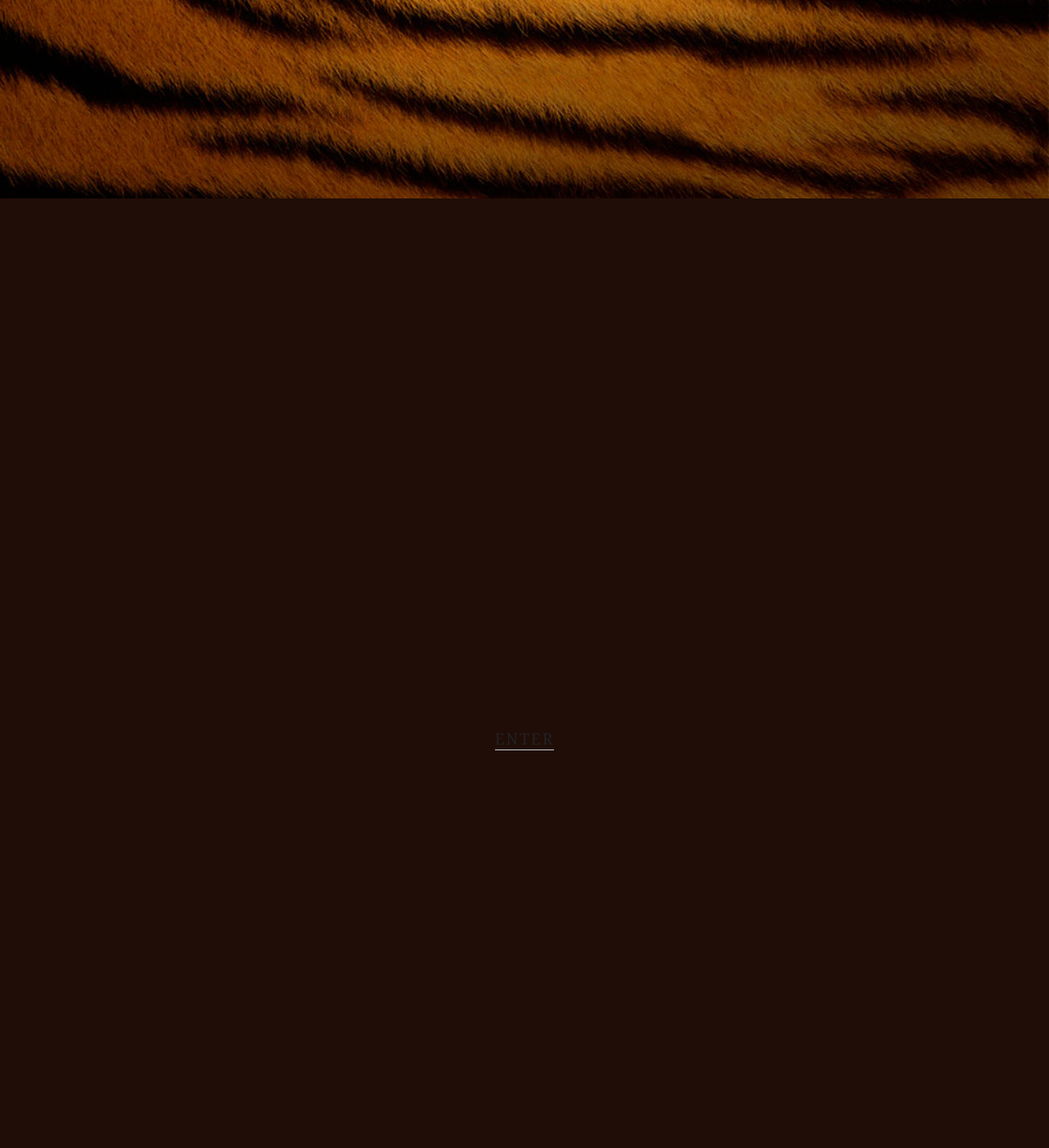
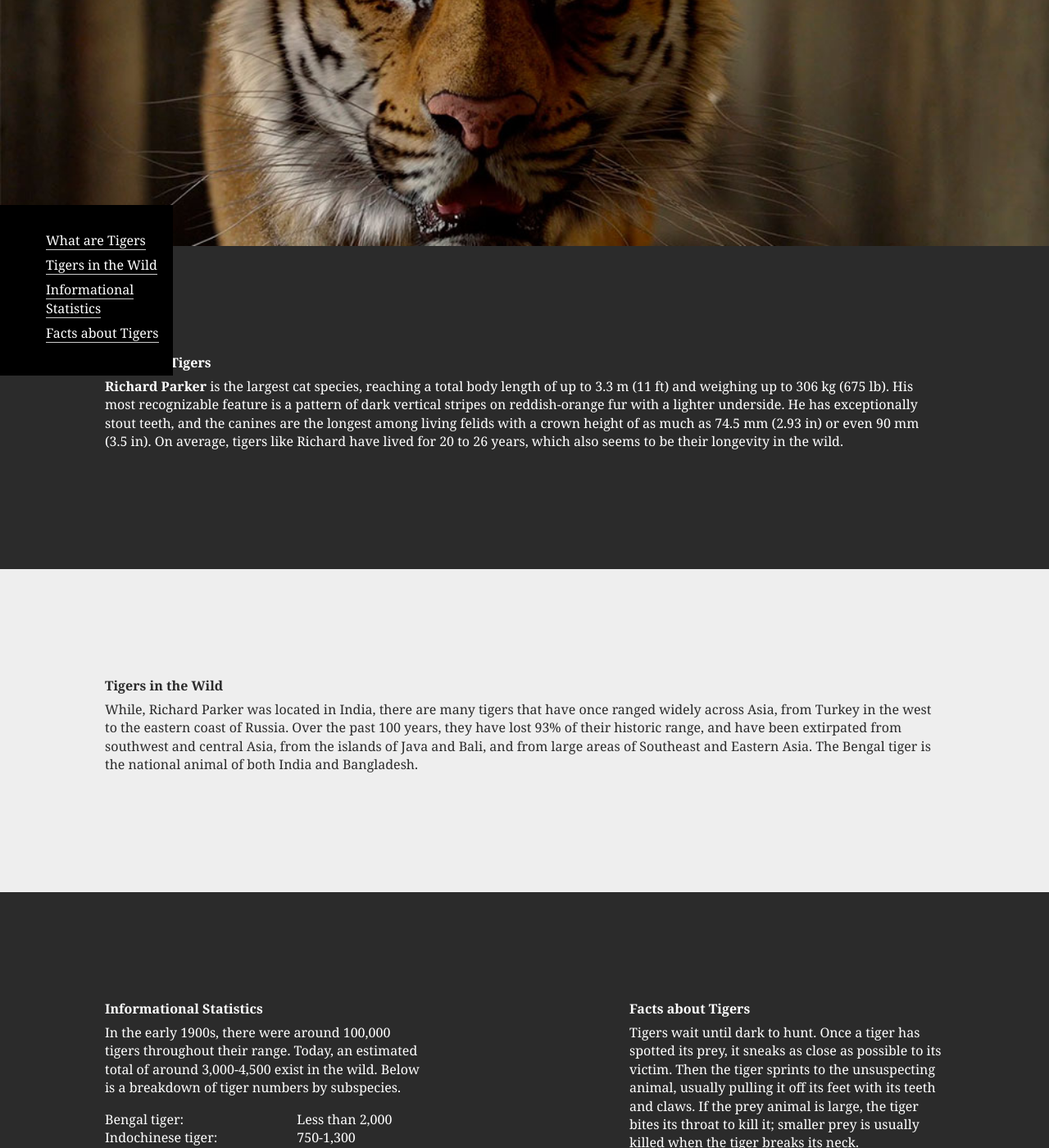
Before and after one commit to emdsgn/large-data-website, a Jekyll site: the page built from index.html, in a window 1280 px wide and 1400 px high, scrolled down 270 px. Shown: the whole window at 82% size. Built offline with Jekyll 4.4.1, drawn with Linux system fonts in a browser that asks for light colours; Markdown is read by kramdown in place of the engine named in the settings; before the commit the page ends 900 px from its top, so only the background shows below that; some of the changed text lies outside the part shown.

Commit message:
Got rid of the launch screen

```diff
--- a/index.html
+++ b/index.html
@@ -1,26 +1,65 @@
 ---
-layout: home
-title: Richard Parker
+layout: default
+title: Richard Parker - A tiger.
 ---
 
-<div class="grid grid-padding">
-  <div class="unit unit-s-1 unit-m-1-2 unit-l-1 coverphoto">
-    <img src="{{site.baseurl}}/img/tiger-fur800.jpg" class="flex-img s-img" alt="A Photo of a Tiger's Fur">
+<div class="sidebar">
+  <nav class="sidebarnav">
+    <ul>
+      <li><a href="#wt">What are Tigers</a></li>
+      <li><a href="#titw">Tigers in the Wild</a></li>
+      <li><a href="#is">Informational Statistics</a></li>
+      <li><a href="#fat">Facts about Tigers</a></li>
+    </ul>
+  </nav>
+</div>
+
+<div class="grid">
+  <div class="unit unit-s-1 unit-m-1 unit-l-1">
+    <img src="{{site.baseurl}}/img/richardparker.jpg" class="flex-img img-l-1" alt="">
+    <img src="{{site.baseurl}}/img/richardparker800.jpg" class="flex-img img-s-1" alt="">
+    <div class="unit-spacer" id="wt">
+      <h2>What are Tigers</h2>
+      <p><strong>Richard Parker</strong> is the largest cat species, reaching a total body length of up to 3.3 m (11 ft) and weighing up to 306 kg (675 lb). His most recognizable feature is a pattern of dark vertical stripes on reddish-orange fur with a lighter underside. He has exceptionally stout teeth, and the canines are the longest among living felids with a crown height of as much as 74.5 mm (2.93 in) or even 90 mm (3.5 in). On average, tigers like Richard have lived for 20 to 26 years, which also seems to be their longevity in the wild.</p>
+    </div>
   </div>
 
-  <div class="unit unit-s-1 unit-m-1 unit-l-1 coverphoto">
-    <img src="{{site.baseurl}}/img/tiger-fur.jpg" class="flex-img l-img" alt="A Photo of a Tiger's Fur">
+  <div class="unit unit-s-1 unit-m-1 unit-l-1">
+    <div class="unit-spacer" id="titw">
+      <h2>Tigers in the Wild</h2>
+      <p>While, Richard Parker was located in India, there are many tigers that have once ranged widely across Asia, from Turkey in the west to the eastern coast of Russia. Over the past 100 years, they have lost 93% of their historic range, and have been extirpated from southwest and central Asia, from the islands of Java and Bali, and from large areas of Southeast and Eastern Asia. The Bengal tiger is the national animal of both India and Bangladesh.</p>
+    </div>
   </div>
 </div>
 
 <div class="grid">
-  <div class="unit unit-s-1 unit-m-1-2 unit-l-1 covertext">
-    <h1>Hey there! Join us in the Adventure of Richard Parker</h1>
+  <div class="unit unit-s-1 unit-m-1-2 unit-l-1-2">
+    <div class="unit-spacer" id="is">
+      <h2>Informational Statistics</h2>
+      <p>In the early 1900s, there were around 100,000 tigers throughout their range. Today, an estimated total of around 3,000-4,500 exist in the wild. Below is a breakdown of tiger numbers by subspecies.</p>
+
+      <dl>
+        <dt>Bengal tiger:</dt> <dd>Less than 2,000</dd>
+        <dt>Indochinese tiger:</dt> <dd>750-1,300</dd>
+        <dt>Siberian tiger:</dt> <dd>Around 450</dd>
+        <dt>Malayan tiger:</dt> <dd>600-800</dd>
+        <dt>South Chinese tiger:</dt> <dd>Extinct in the wild</dd>
+        <dt>Caspian tiger:</dt> <dd>Extinct</dd>
+        <dt>Javan tiger:</dt> <dd>Extinct</dd>
+        <dt>Bali tiger:</dt> <dd>Extinct</dd>
+      </dl>
+    </div>
   </div>
 
-  <nav class="home-nav">
-    <ul class="home-nav-link">
-      <li><a href="{{site.baseurl}}/tigers/">Enter</a></li>
-    </ul>
-  </nav>
+  <div class="unit unit-s-1 unit-m-1-2 unit-l-1-2">
+    <div class="unit-spacer" id="fat">
+      <h2>Facts about Tigers</h2>
+      <p>Tigers wait until dark to hunt. Once a tiger has spotted its prey, it sneaks as close as possible to its victim. Then the tiger sprints to the unsuspecting animal, usually pulling it off its feet with its teeth and claws. If the prey animal is large, the tiger bites its throat to kill it; smaller prey is usually killed when the tiger breaks its neck.</p>
+      <p>Tigers that live in cold northern areas are usually bigger and heavier than those that live in tropical habitats.</p>
+
+      <p>No two tigers have exactly the same pattern of stripes.</p>
+
+      <p>A tiger retracts its claws as it walks, leaving no claw marks in its tracks.</p>
+    </div>
+  </div>
 </div>
```
